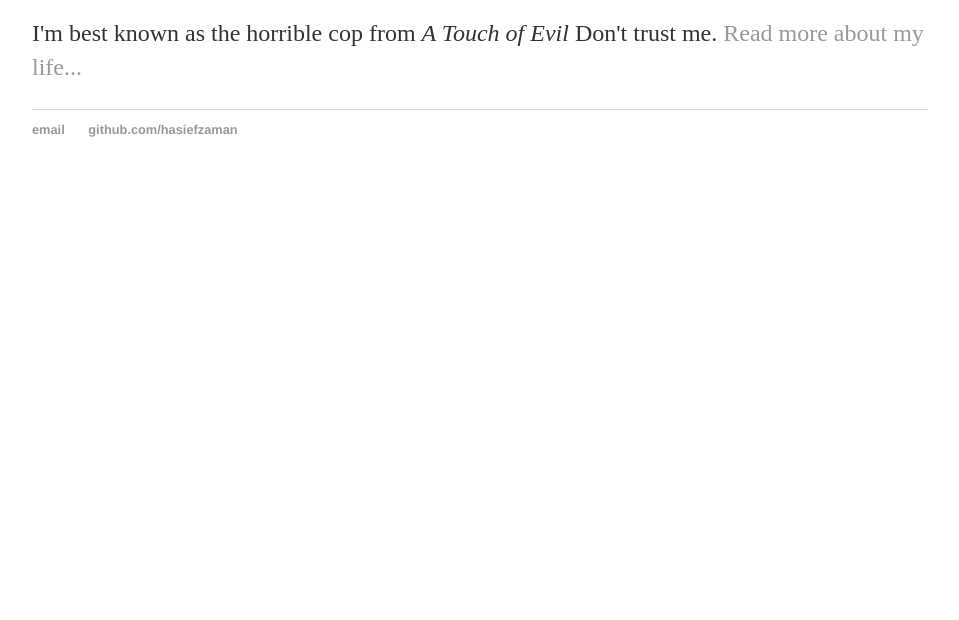
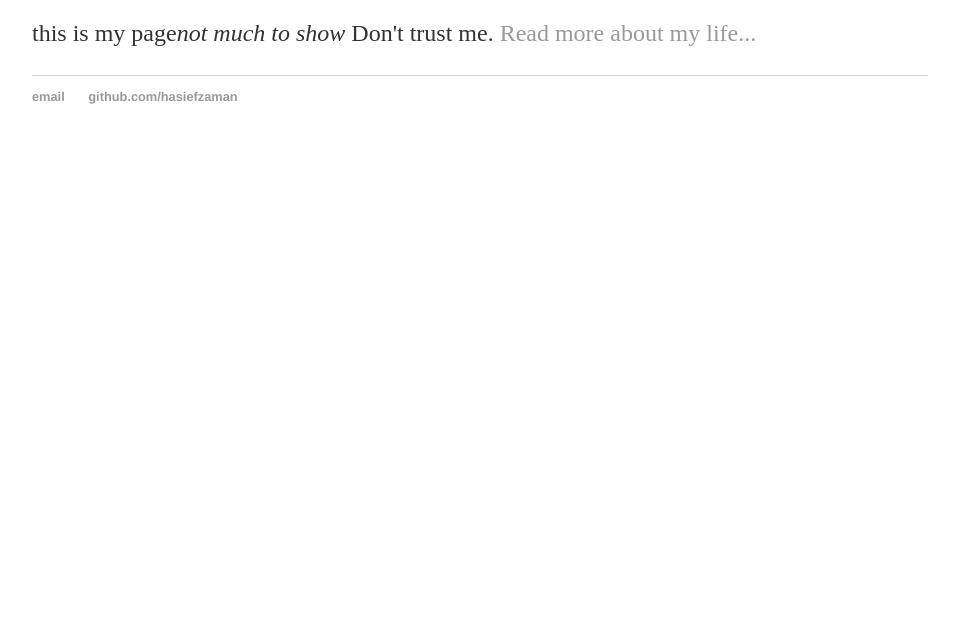
Before and after one commit to hasiefzaman/hasiefzaman.github.io, a plain HTML site: page index.html in a window 1280 px wide. Shown: the part 180-800 px from the top of the page, without its empty margins (160-1119 px from the left). Drawn offline with Linux system fonts and the light colour scheme.

Commit message:
editing main page

```diff
--- a/index.html
+++ b/index.html
@@ -17,7 +17,7 @@
 		<div class="container">
     		<div class="blurb">
         		<h1>Hi there, I'm Hasief!</h1>
-				<p>I'm best known as the horrible cop from <em>A Touch of Evil</em> Don't trust me. <a href="/about">Read more about my life...</a></p>
+				<p>this is my page<em>not much to show</em> Don't trust me. <a href="/about">Read more about my life...</a></p>
     		</div><!-- /.blurb -->
 		</div><!-- /.container -->
 		<footer>
```
